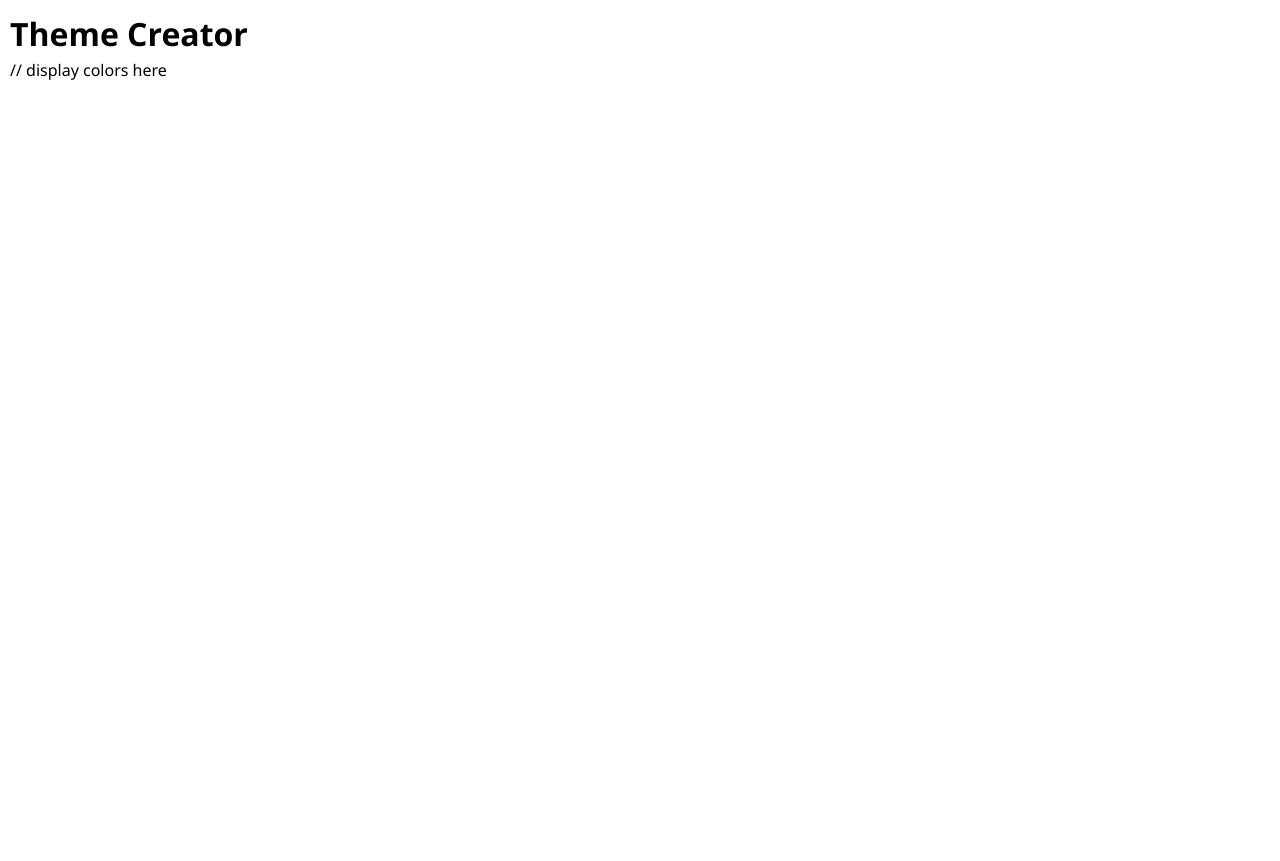
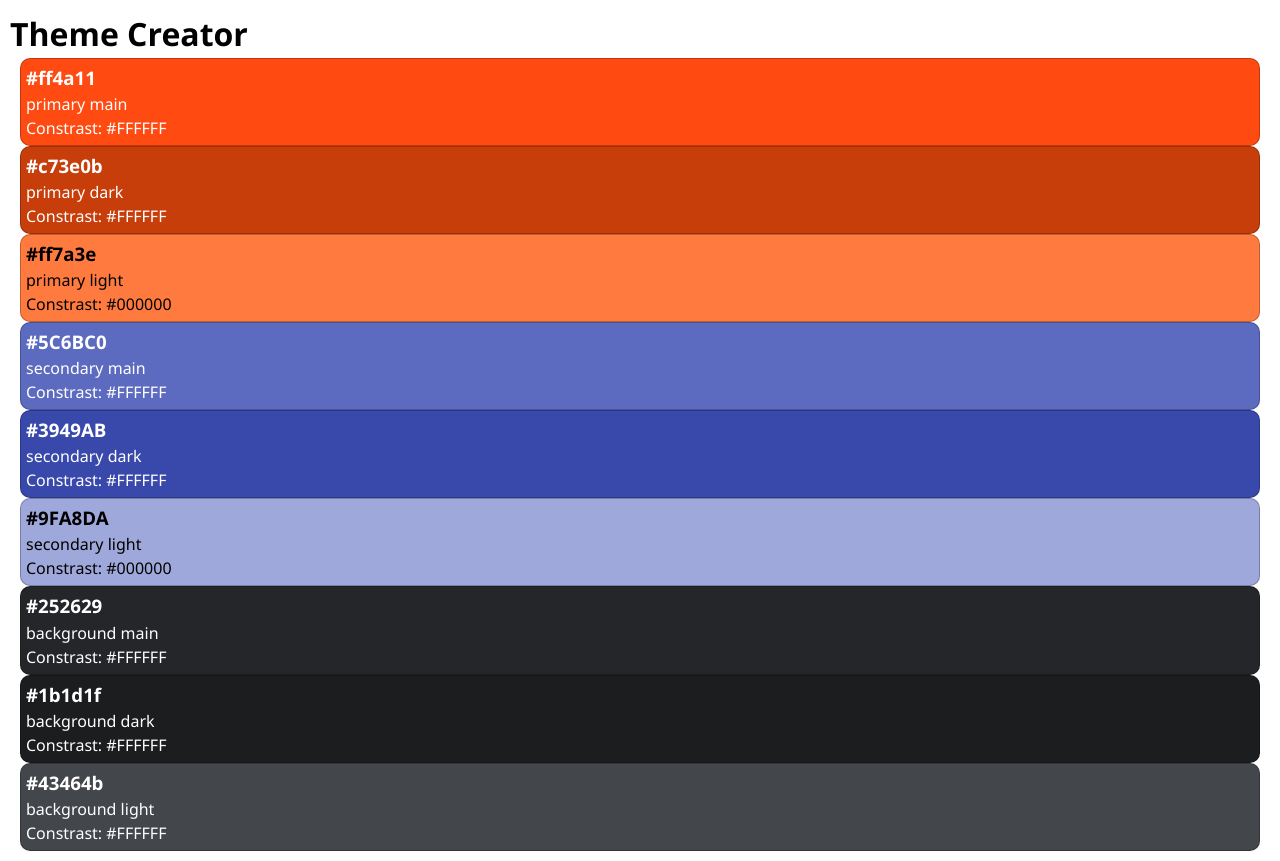
Before and after one commit to erfankarimi1/recap-project-4, a React (Vite) app: page / in a window 1280 px wide. Before the commit the page ends 800 px from the top, so only its background shows below. Built offline with nearby package versions, Linux system fonts and the light colour scheme.

Commit message:
issue one 1 completed (solved)

```diff
--- a/package.json
+++ b/package.json
@@ -14,7 +14,8 @@
     "@octokit/rest": "^20.1.0",
     "dotenv": "^16.4.5",
     "react": "^18.2.0",
-    "react-dom": "^18.2.0"
+    "react-dom": "^18.2.0",
+    "swr": "^2.5.1"
   },
   "devDependencies": {
     "@types/react": "^18.2.66",
--- a/src/App.jsx
+++ b/src/App.jsx
@@ -1,14 +1,73 @@
 import { initialColors } from "./lib/colors";
 import Color from "./Components/Color/Color";
 import "./App.css";
+import { useState } from "react";
+
 
 function App() {
+
+const [colors, setColors] = useState(initialColors);
+
   return (
-    <>
+    <main>
       <h1>Theme Creator</h1>
-      // display colors here
-    </>
+      {colors.map((color) => (
+        <Color key= {color.id} color={color} />
+        ))}
+
+    </main>
   );
+
 }
+export default App;
 
-export default App;
+
+
+
+
+
+
+
+
+
+
+
+
+
+
+
+
+
+
+
+// import useSWR from 'swr';
+
+
+// const url = 'https://www.aremycolorsaccessible.com/api/are-they';
+
+// async function fetcher(url) {
+//  const res = await fetch(url);
+//   // If the status code is not in the range 200-299,
+//   // we still try to parse and throw it.
+//   if (!res.ok) {
+//     const error = new Error('An error occurred while fetching the data.')
+//     // Attach extra info to the error object.
+//     error.info = await res.json()
+//     error.status = res.status
+//     throw error
+//   }
+//   return res.json()
+// }
+
+
+
+
+
+// const {data : color,error, isLoading} = useSWR(url, fetcher);
+    // console.log(color, isLoading, error);
+    // if(isLoading){
+    //    return <h2>Data is Loading ....</h2>;
+    // }
+    // if(error || !color){
+    //  return <h2>Something went wrong...</h2>;
+    // }
--- a/src/Components/Color/Color.css
+++ b/src/Components/Color/Color.css
@@ -1,6 +1,8 @@
 .color-card {
   margin: 0px 10px;
   padding: 5px;
+  border: 1px solid rgba(0, 0, 0, 0.245);
+  border-radius: 10px;
 }
 
 .color-card-headline {
--- a/src/Components/Color/Color.jsx
+++ b/src/Components/Color/Color.jsx
@@ -1,5 +1,13 @@
 import "./Color.css";
 
-export default function Color({ color }) {
-  return null;
-}
+ export default function Color({color}) {
+   return (<>
+    <article className="color-card" style={{backgroundColor: color.hex, color: color.contrastText}}>
+
+    <h3>{color.hex}</h3>
+    <p>{color.role}</p>
+    <p>Constrast: {color.contrastText}</p>
+
+    </article>
+   </>);
+ }
```
Also changed, not shown: 1 other file (tests, documents, lock files or other folders).
